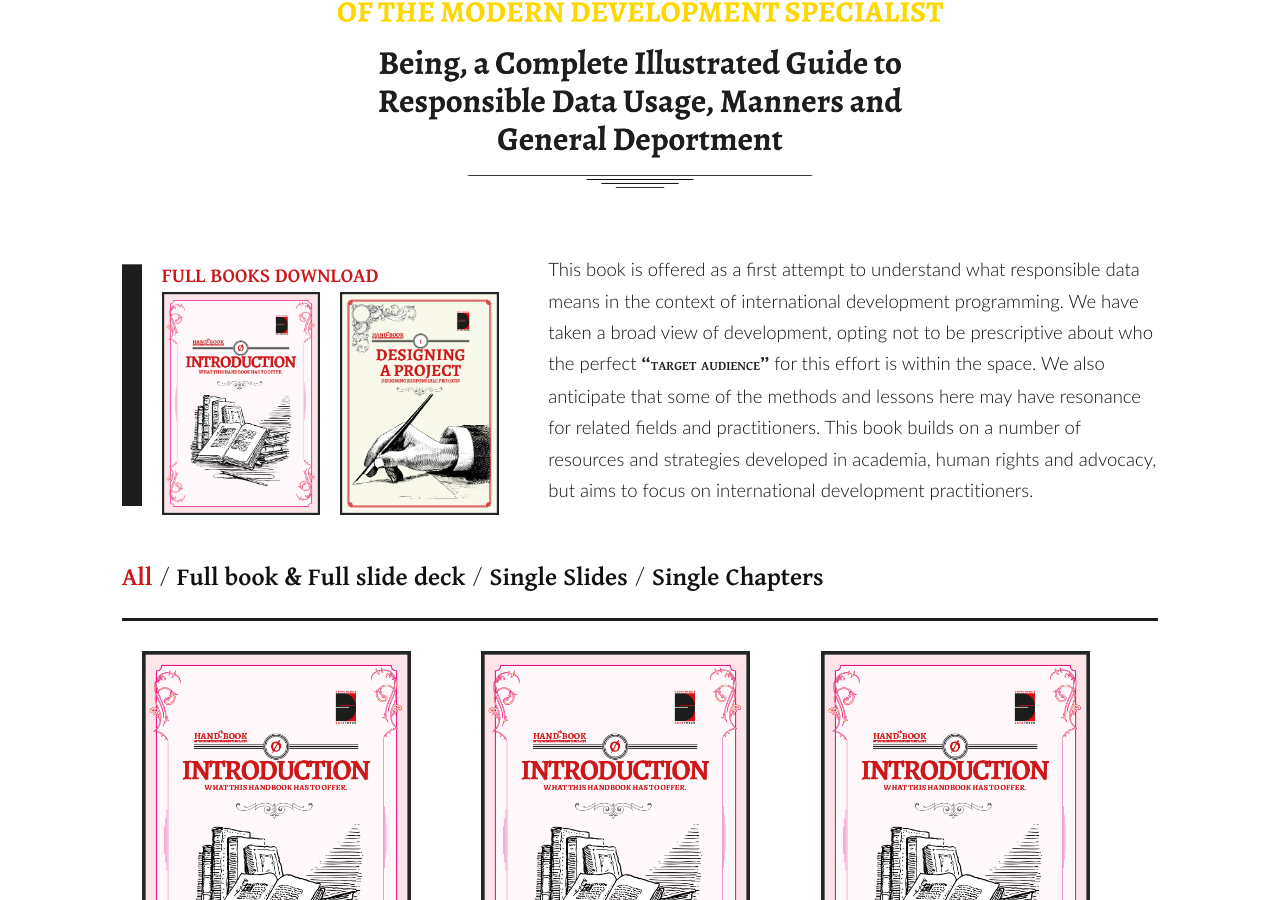
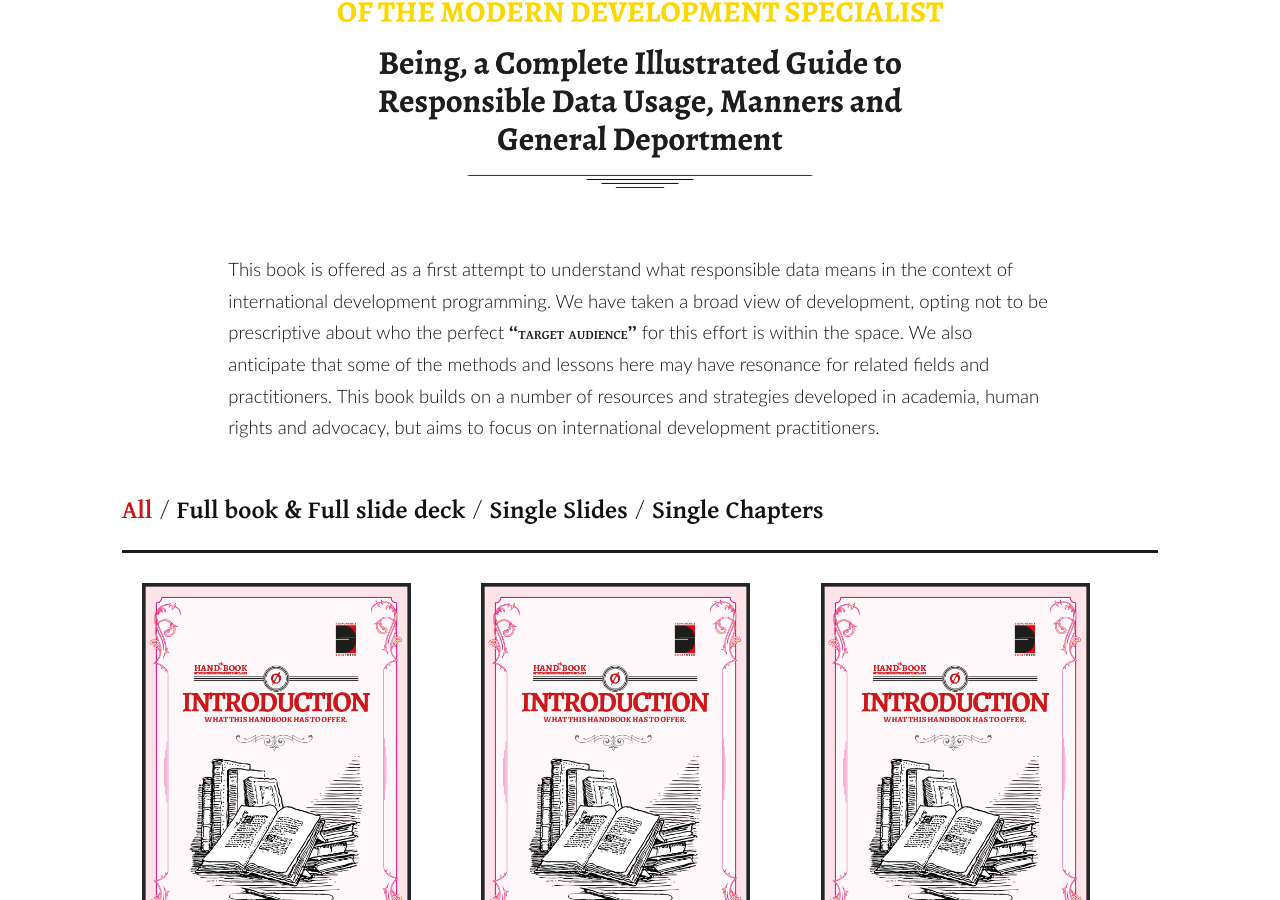
Before and after one commit to the-engine-room/responsible-data-handbook, a Jekyll site: the page built from index.html, in a window 1280 px wide and 900 px high, scrolled down 339 px. Built offline with Jekyll 4.4.1, drawn with Linux system fonts in a browser that asks for light colours.

Commit message:
Update front page text area

```diff
--- a/index.html
+++ b/index.html
@@ -16,33 +16,16 @@ layout: default
     </div>
 
     <div class="fullbook row">
-        <div class="col-md-1"></div>
-
-        <div class="col-sm-6 col-md-4">
-          <img class="link" src="{{ "/assets/img/bold-line.png" | prepend: site.baseurl }}" />
-
-          <div class="content">
-            <h5>Full Books Download</h5>
-
-            <a href="{{ "/assets/pdf/responsible-data-handbook.pdf" | prepend: site.baseurl }}" target="_blank">
-              <div class="thumb">
-                <img src="{{ "/assets/img/chapter-0.png" | prepend: site.baseurl }}" />
-                <img src="{{ "/assets/img/chapter-1.png" | prepend: site.baseurl }}" />
-
-              </div>
-            </a>
-
-          </div>
+        <div class="col-sm-2"></div>
 
 
-        </div>
 
-        <div class="col-sm-6 col-md-6">
+        <div class="col-sm-8">
           {% capture index-text %}{% include about.md %}{% endcapture %}
                 <p>{{ index-text | markdownify }}</p>
         </div>
 
-        <div class="col-md-1"></div>
+        <div class="col-sm-2"></div>
 
     </div>
 
```
